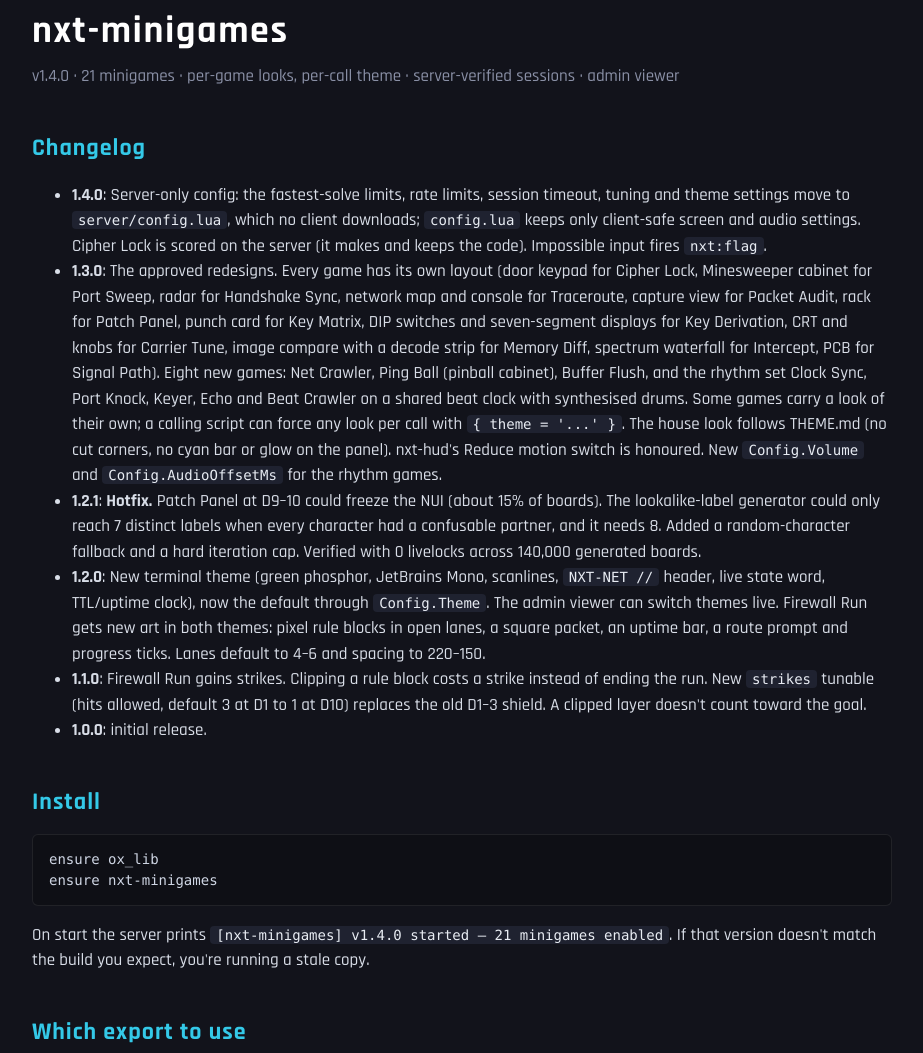
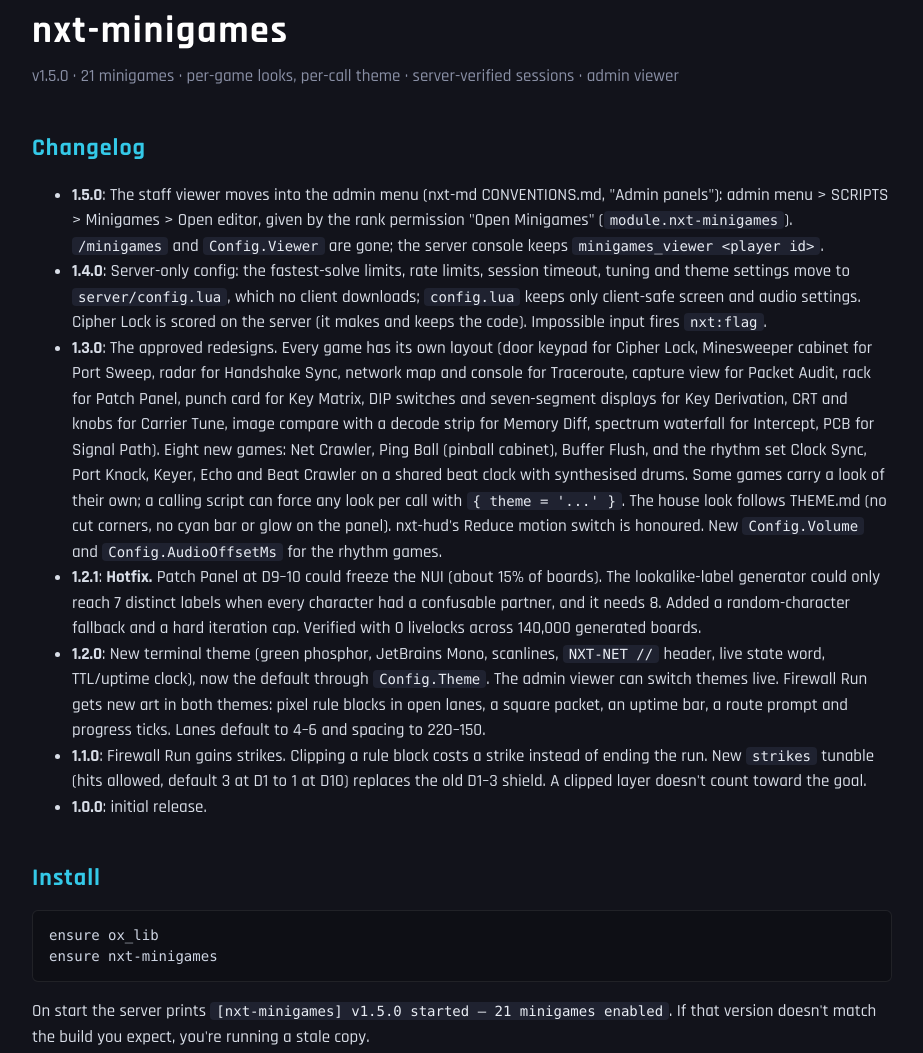
Before and after one commit to Jakobe93/nxt-minigames, a plain HTML site: page docs/reference.html in a window 1280 px wide. Shown: the part 37-1090 px from the top of the page, without its empty margins (178-1101 px from the left). Drawn offline with Linux system fonts and the light colour scheme.

Commit message:
1.5.0: the staff viewer opens from the admin menu
Per nxt-md CONVENTIONS.md "Admin panels": the viewer registers with nxt-admin as
the Minigames module (Open editor, rank permission module.nxt-minigames), and
/minigames with its ACE group and Config.Viewer are removed. The server console
keeps minigames_viewer <player id> for when nxt-admin is down.

devlog: Staff now open the minigame tester from the admin menu.

Co-Authored-By: Claude Opus 5.5 <noreply@anthropic.com>
Claude-Session: https://claude.ai/code/session_012CqZgA4xaUqGZnsAEVid6z

```diff
--- a/docs/reference.html
+++ b/docs/reference.html
@@ -16,10 +16,11 @@ td{border-bottom:1px solid rgba(255,255,255,.06);padding:7px 8px;vertical-align:
 .ok{border-left:3px solid #34c98a;background:rgba(52,201,138,.08);padding:10px 14px;border-radius:0 6px 6px 0;margin:14px 0}
 </style></head><body><main>
 <h1>nxt-minigames</h1>
-<p class="sub">v1.4.0 · 21 minigames · per-game looks, per-call theme · server-verified sessions · admin viewer</p>
+<p class="sub">v1.5.0 · 21 minigames · per-game looks, per-call theme · server-verified sessions · admin viewer</p>
 
 <h2>Changelog</h2>
-<ul><li><b>1.4.0</b>: Server-only config: the fastest-solve limits, rate limits, session timeout, tuning and theme settings move to <code>server/config.lua</code>, which no client downloads; <code>config.lua</code> keeps only client-safe screen and audio settings. Cipher Lock is scored on the server (it makes and keeps the code). Impossible input fires <code>nxt:flag</code>.</li>
+<ul><li><b>1.5.0</b>: The staff viewer moves into the admin menu (nxt-md CONVENTIONS.md, "Admin panels"): admin menu &gt; SCRIPTS &gt; Minigames &gt; Open editor, given by the rank permission "Open Minigames" (<code>module.nxt-minigames</code>). <code>/minigames</code> and <code>Config.Viewer</code> are gone; the server console keeps <code>minigames_viewer &lt;player id&gt;</code>.</li>
+<li><b>1.4.0</b>: Server-only config: the fastest-solve limits, rate limits, session timeout, tuning and theme settings move to <code>server/config.lua</code>, which no client downloads; <code>config.lua</code> keeps only client-safe screen and audio settings. Cipher Lock is scored on the server (it makes and keeps the code). Impossible input fires <code>nxt:flag</code>.</li>
 <li><b>1.3.0</b>: The approved redesigns. Every game has its own layout (door keypad for Cipher Lock, Minesweeper cabinet for Port Sweep, radar for Handshake Sync, network map and console for Traceroute, capture view for Packet Audit, rack for Patch Panel, punch card for Key Matrix, DIP switches and seven-segment displays for Key Derivation, CRT and knobs for Carrier Tune, image compare with a decode strip for Memory Diff, spectrum waterfall for Intercept, PCB for Signal Path). Eight new games: Net Crawler, Ping Ball (pinball cabinet), Buffer Flush, and the rhythm set Clock Sync, Port Knock, Keyer, Echo and Beat Crawler on a shared beat clock with synthesised drums. Some games carry a look of their own; a calling script can force any look per call with <code>{ theme = '...' }</code>. The house look follows THEME.md (no cut corners, no cyan bar or glow on the panel). nxt-hud's Reduce motion switch is honoured. New <code>Config.Volume</code> and <code>Config.AudioOffsetMs</code> for the rhythm games.</li>
 <li><b>1.2.1</b>: <b>Hotfix.</b> Patch Panel at D9–10 could freeze the NUI (about 15% of boards). The lookalike-label generator could only reach 7 distinct labels when every character had a confusable partner, and it needs 8. Added a random-character fallback and a hard iteration cap. Verified with 0 livelocks across 140,000 generated boards.</li>
 <li><b>1.2.0</b>: New terminal theme (green phosphor, JetBrains Mono, scanlines, <code>NXT-NET //</code> header, live state word, TTL/uptime clock), now the default through <code>Config.Theme</code>. The admin viewer can switch themes live. Firewall Run gets new art in both themes: pixel rule blocks in open lanes, a square packet, an uptime bar, a route prompt and progress ticks. Lanes default to 4–6 and spacing to 220–150.</li>
@@ -28,7 +29,7 @@ td{border-bottom:1px solid rgba(255,255,255,.06);padding:7px 8px;vertical-align:
 <h2>Install</h2>
 <pre>ensure ox_lib
 ensure nxt-minigames</pre>
-<p>On start the server prints <code>[nxt-minigames] v1.4.0 started — 21 minigames enabled</code>. If that version doesn't match the build you expect, you're running a stale copy.</p>
+<p>On start the server prints <code>[nxt-minigames] v1.5.0 started — 21 minigames enabled</code>. If that version doesn't match the build you expect, you're running a stale copy.</p>
 
 <h2>Which export to use</h2>
 <div class="ok"><b>Anything that grants items, money, access or progress → server <code>Run</code>.</b> The server opens the session, and the result is decided server-side. Your resource never takes the client's word for it.</div>
@@ -106,8 +107,8 @@ end)</pre>
 <p>Reduce motion: when nxt-hud's switch is on (<code>exports['nxt-hud']:isReduceMotion()</code>), shakes, tile flips, sparks, the club floor and other ambient flashing stop. Beat cues the rhythm games need to be played stay.</p>
 <p>Adding a theme: add a palette to <code>THEMES</code> in <code>web/js/core.js</code> (canvas colours, font, cable colours, overlay copy) and a <code>body[data-theme=name]</code> block in <code>style.css</code> that overrides the CSS variables. Canvas games read the palette at draw time and DOM games read the CSS variables, so no game file needs touching.</p>
 <p>Fonts are self-hosted. JetBrains Mono is a custom subset (Latin plus arrows ← ↑ → ↓ and typographic punctuation) built from the official release with <code>pyftsubset</code>, because the stock Latin subset lacks ← and →.</p>
-<h2>Admin viewer</h2>
-<p><code>/minigames</code>, restricted to <code>group.admin</code> through ox_lib. It opens every enabled game with the difficulty picker and a results log, using the live config tuning. Viewer runs never open a session, so they can't satisfy <code>Run</code> or <code>Start</code>. Esc or the close button exits.</p>
+<h2>Staff viewer</h2>
+<p>Admin menu &gt; SCRIPTS &gt; Minigames &gt; Open editor (nxt-admin). The rank permission is "Open Minigames" (<code>module.nxt-minigames</code>), turned on in nxt-admin's rank editor. nxt-admin checks the staff session and the permission, logs the opening, then calls this resource's <code>adminOpenViewer</code> export. Server console when nxt-admin is down: <code>minigames_viewer &lt;player id&gt;</code>. Viewer runs never open a session, so they can't satisfy <code>Run</code> or <code>Start</code>.</p>
 <p>Opening <code>web/index.html</code> in a normal browser boots straight into the viewer, which is handy for UI work without a server.</p>
 
 <h2>Security model</h2>
```
Also changed, not shown: contracts.json (+7 -4 lines), 7 other files.
